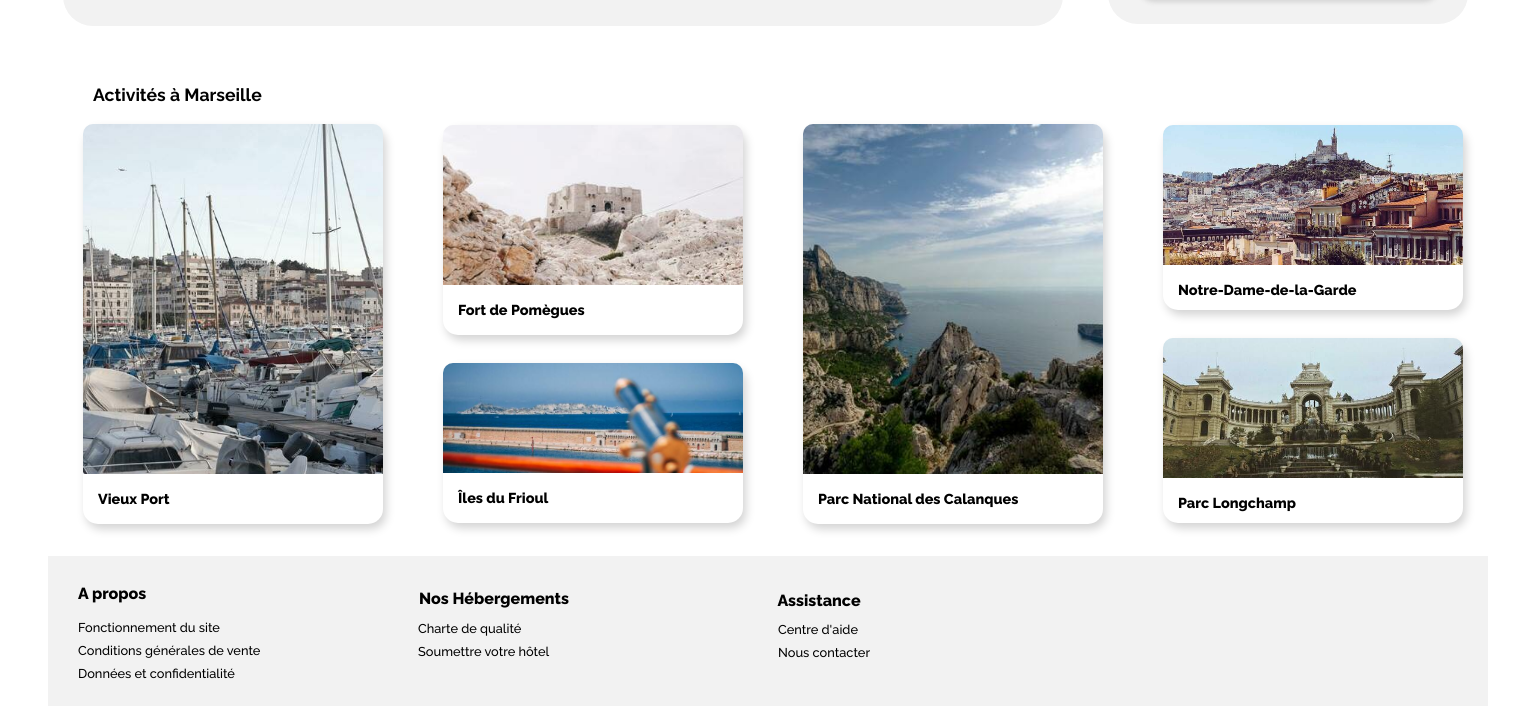
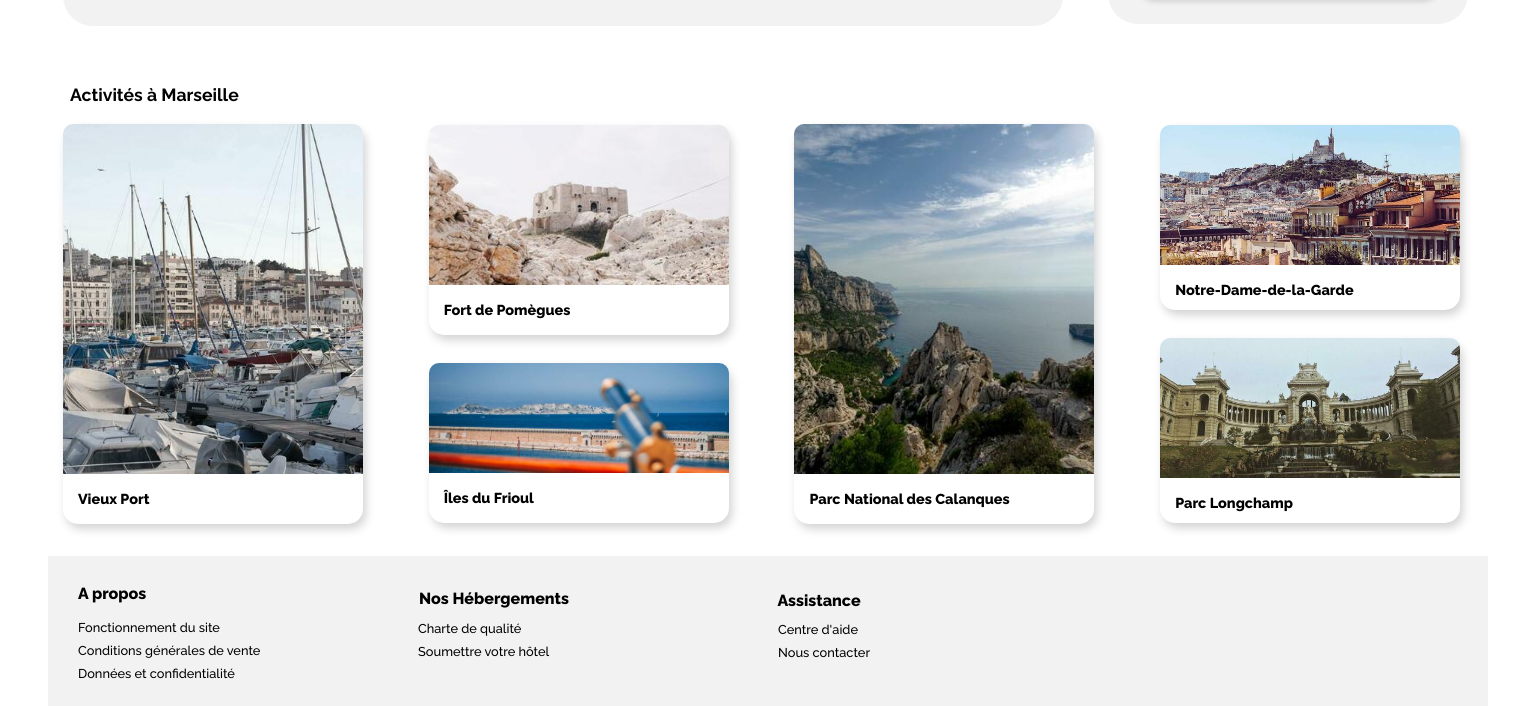
Before and after one commit to akasog/CagniardSogyal_2_13022021, a plain HTML site: page index.html in a window 1536 px wide. Shown: the part 877-1583 px from the top of the page. Drawn offline with Linux system fonts and the light colour scheme.

Commit message:
Modification marge 1440px

```diff
--- a/css/style-1440px.css
+++ b/css/style-1440px.css
@@ -103,6 +103,7 @@
 
     #les_activités {
         height: 500px;
+        margin-left: -23px;
     }
 
 
```
